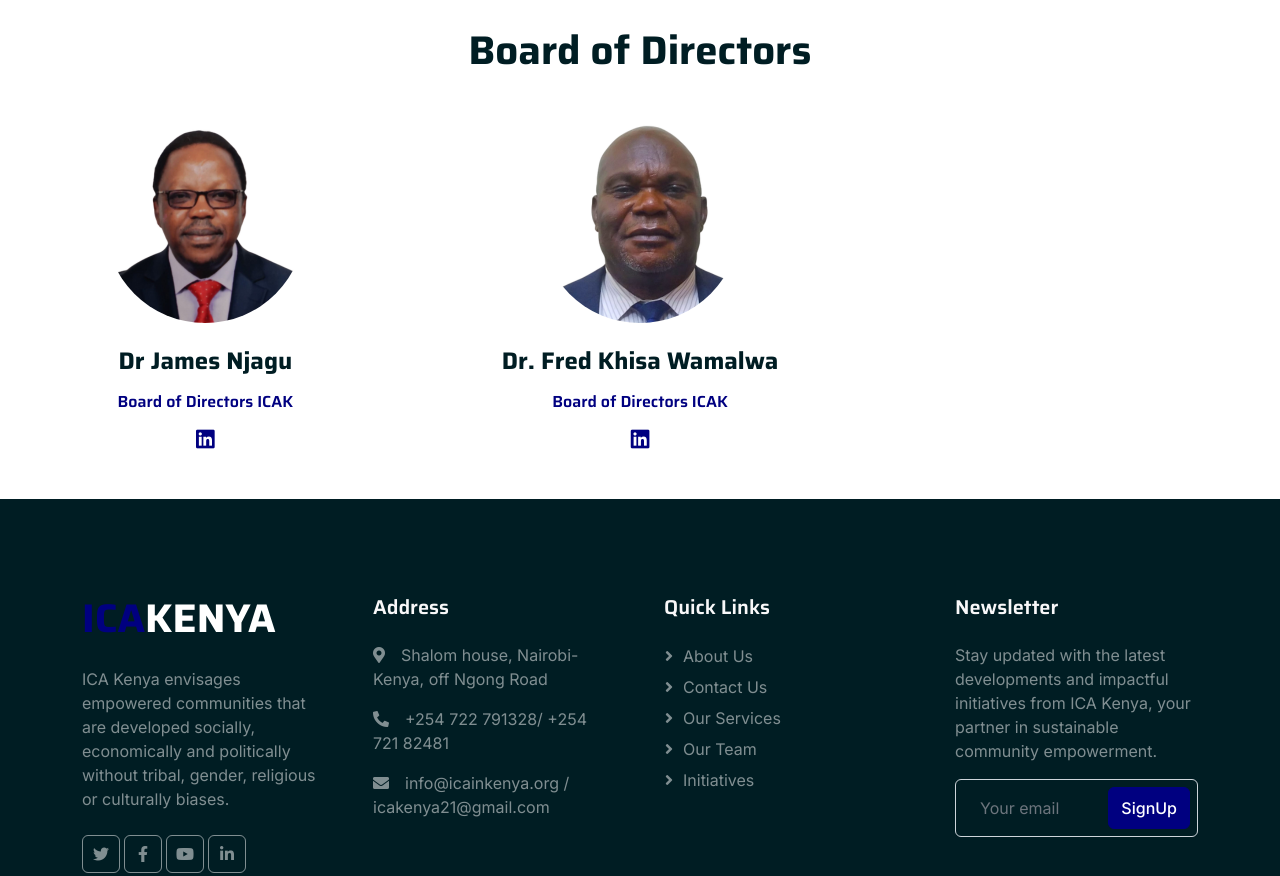
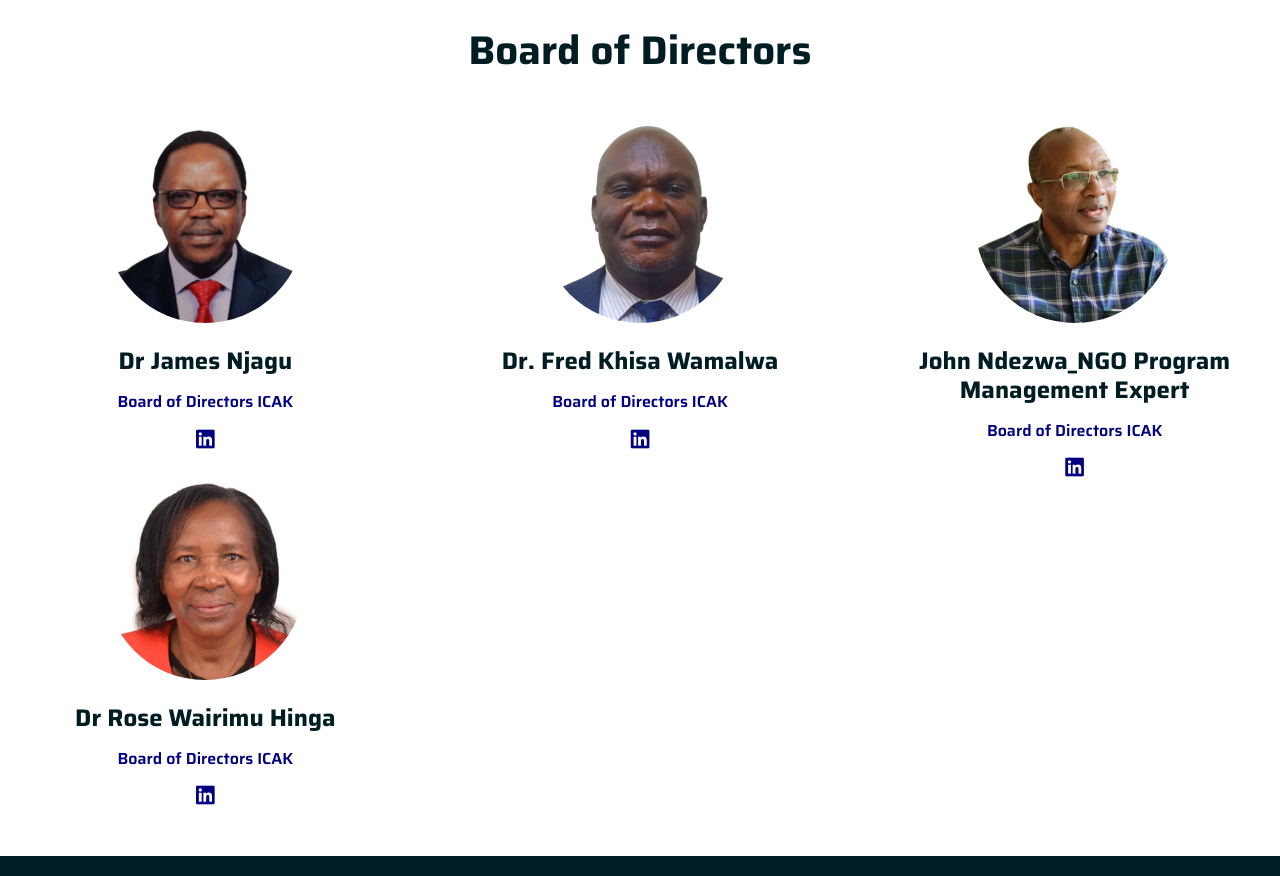
Before and after one commit to Damarice/ICA, a plain HTML site: page ica/team.html in a window 1280 px wide. Shown: the part 3400-4276 px from the top of the page. Drawn offline with nearby package versions, Linux system fonts and the light colour scheme.

Commit message:
New commit

```diff
--- a/ica/team.html
+++ b/ica/team.html
@@ -251,6 +251,27 @@
             </a>
         </div>
     </div>
+    <div class="col-lg-4 col-md-4 wow fadeInUp" data-wow-delay="0.5s">
+        <div class="team-item text-center">
+            <img class="img-fluid rounded-circle mb-4" src="img/john.png" alt="Team Member 3">
+            <h4 class="fw-bold mb-3">John Ndezwa_NGO Program Management Expert</h4>
+            <h6 class="fw-semibold text-primary mb-3">Board of Directors ICAK</h6>
+            <a href="LINK_TO_LINKEDIN_PROFILE" target="_blank">
+                <i class="fab fa-linkedin fa-lg"></i>
+            </a>
+        </div>
+    </div>
+    <div class="col-lg-4 col-md-4 wow fadeInUp" data-wow-delay="0.5s">
+        <div class="team-item text-center">
+            <img class="img-fluid rounded-circle mb-4" src="img/rose.png" alt="Team Member 3">
+            <h4 class="fw-bold mb-3">Dr Rose Wairimu Hinga</h4>
+            <h6 class="fw-semibold text-primary mb-3">Board of Directors ICAK</h6>
+            <a href="LINK_TO_LINKEDIN_PROFILE" target="_blank">
+                <i class="fab fa-linkedin fa-lg"></i>
+            </a>
+        </div>
+    </div>
+
 
 </div>
 
```
Also changed, not shown: ica/img/john.png (added), ica/img/rose.png (added).
